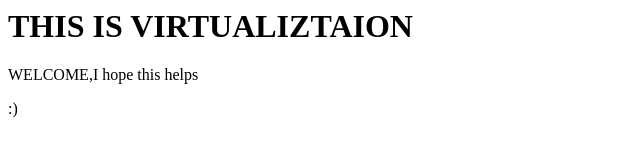
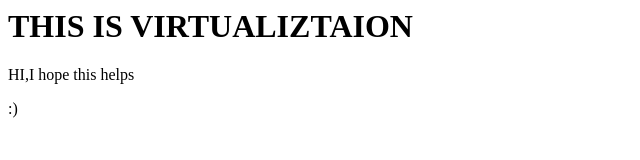
Before and after one commit to DHRUV1817/AWESOME-REP, a plain HTML site: page index.html in a window 1280 px wide. Shown: the full height of the page, 0-640 px from the left. Drawn offline with Linux system fonts and the light colour scheme.

Commit message:
REPLACED

```diff
--- a/index.html
+++ b/index.html
@@ -1,6 +1,6 @@
 <html>
 <title>THIS MY START</title>
 <h1>THIS IS VIRTUALIZTAION</h1>
-<p>WELCOME,I hope this helps</p>
+<p>HI,I hope this helps</p>
 <p>:)</p>
 </html>
```
